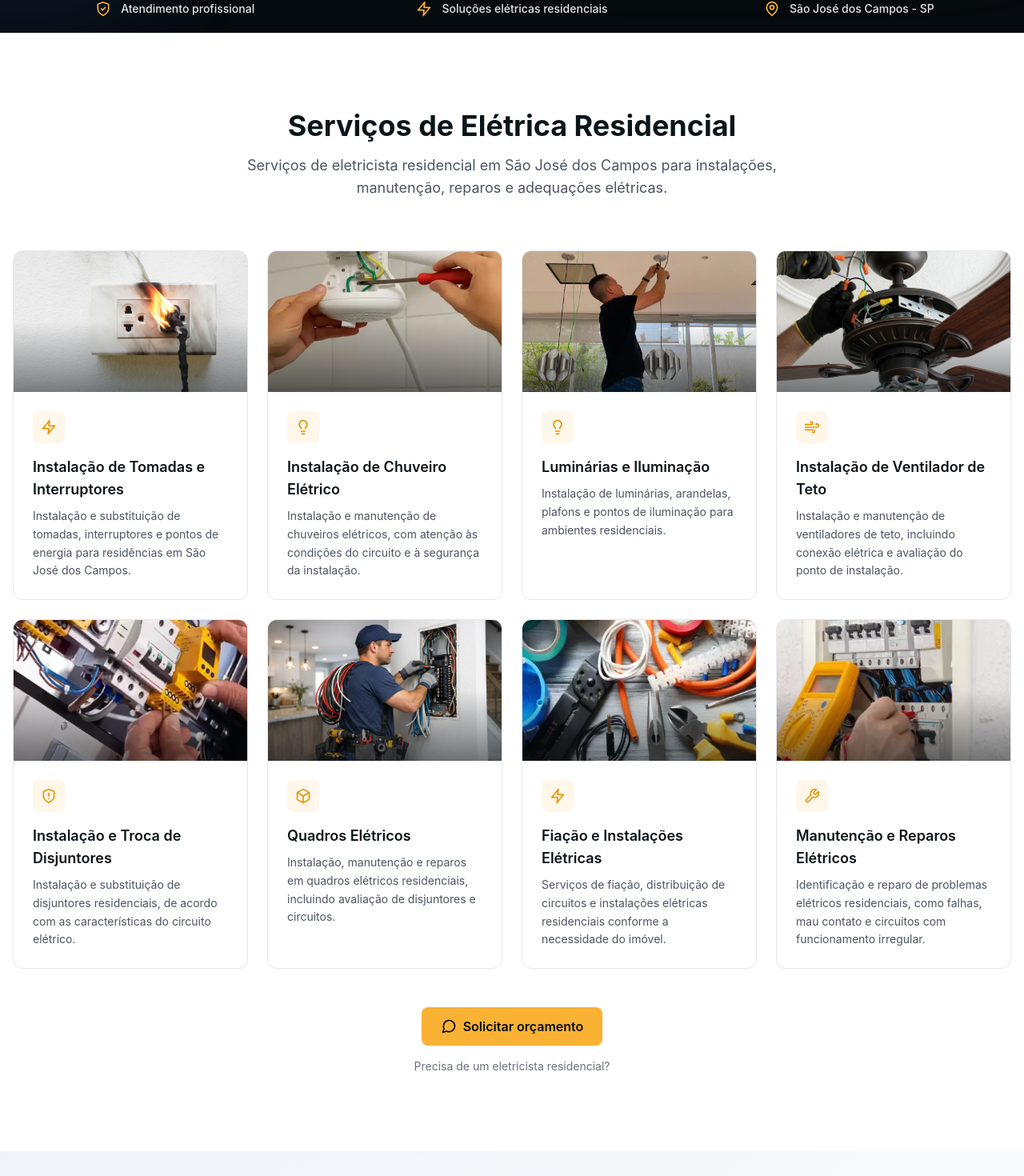
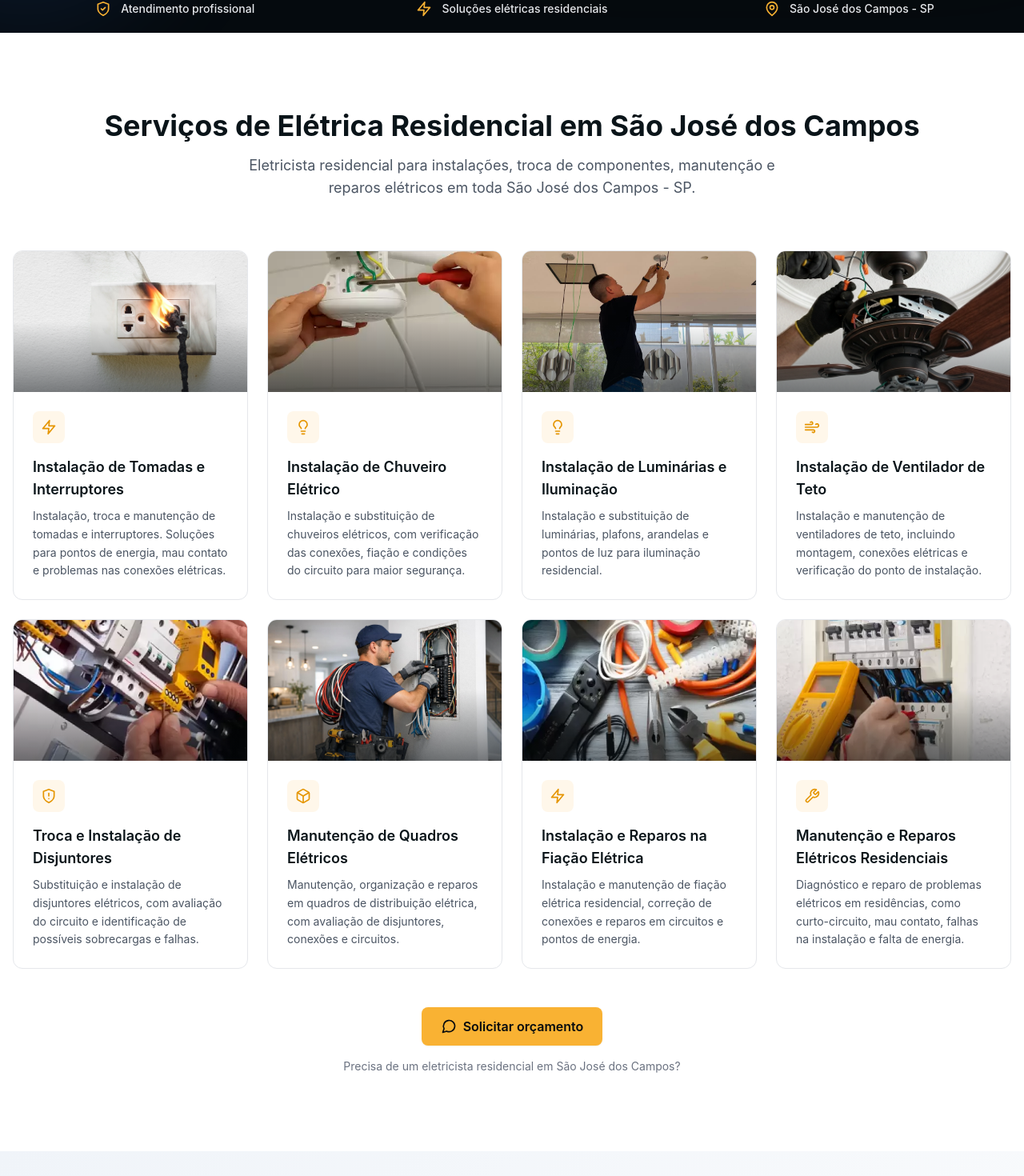
Before and after one commit to jeanlucassolutions/site-institucional, a Next.js app: page / in a window 1280 px wide. Shown: the part 840-2310 px from the top of the page at 80% size. Built offline with nearby package versions, Linux system fonts and the light colour scheme; no server answers.

Commit message:
Refine service details and location in Services component
Updated service descriptions and titles for clarity and detail. Enhanced header and paragraph text to include location specifics.

```diff
--- a/src/components/Services.tsx
+++ b/src/components/Services.tsx
@@ -1,3 +1,4 @@
+
 'use client'
 
 import Image from 'next/image'
@@ -18,56 +19,56 @@ const Services = () => {
       icon: Zap,
       title: 'Instalação de Tomadas e Interruptores',
       description:
-        'Instalação e substituição de tomadas, interruptores e pontos de energia para residências em São José dos Campos.',
+        'Instalação, troca e manutenção de tomadas e interruptores. Soluções para pontos de energia, mau contato e problemas nas conexões elétricas.',
     },
     {
       image: '/images/servico-chuveiro.png',
       icon: Lightbulb,
       title: 'Instalação de Chuveiro Elétrico',
       description:
-        'Instalação e manutenção de chuveiros elétricos, com atenção às condições do circuito e à segurança da instalação.',
+        'Instalação e substituição de chuveiros elétricos, com verificação das conexões, fiação e condições do circuito para maior segurança.',
     },
     {
       image: '/images/servico-iluminacao.png',
       icon: Lightbulb,
-      title: 'Luminárias e Iluminação',
+      title: 'Instalação de Luminárias e Iluminação',
       description:
-        'Instalação de luminárias, arandelas, plafons e pontos de iluminação para ambientes residenciais.',
+        'Instalação e substituição de luminárias, plafons, arandelas e pontos de luz para iluminação residencial.',
     },
     {
       image: '/images/servico-ventilar.png',
       icon: Wind,
       title: 'Instalação de Ventilador de Teto',
       description:
-        'Instalação e manutenção de ventiladores de teto, incluindo conexão elétrica e avaliação do ponto de instalação.',
+        'Instalação e manutenção de ventiladores de teto, incluindo montagem, conexões elétricas e verificação do ponto de instalação.',
     },
     {
       image: '/images/servico-disjuntor.png',
       icon: ShieldAlert,
-      title: 'Instalação e Troca de Disjuntores',
+      title: 'Troca e Instalação de Disjuntores',
       description:
-        'Instalação e substituição de disjuntores residenciais, de acordo com as características do circuito elétrico.',
+        'Substituição e instalação de disjuntores elétricos, com avaliação do circuito e identificação de possíveis sobrecargas e falhas.',
     },
     {
       image: '/images/servico-quadro-eletrico.png',
       icon: Box,
-      title: 'Quadros Elétricos',
+      title: 'Manutenção de Quadros Elétricos',
       description:
-        'Instalação, manutenção e reparos em quadros elétricos residenciais, incluindo avaliação de disjuntores e circuitos.',
+        'Manutenção, organização e reparos em quadros de distribuição elétrica, com avaliação de disjuntores, conexões e circuitos.',
     },
     {
       image: '/images/servico-fiacao.png',
       icon: Zap,
-      title: 'Fiação e Instalações Elétricas',
+      title: 'Instalação e Reparos na Fiação Elétrica',
       description:
-        'Serviços de fiação, distribuição de circuitos e instalações elétricas residenciais conforme a necessidade do imóvel.',
+        'Instalação e manutenção de fiação elétrica residencial, correção de conexões e reparos em circuitos e pontos de energia.',
     },
     {
       image: '/images/servico-manutencao.png',
       icon: Wrench,
-      title: 'Manutenção e Reparos Elétricos',
+      title: 'Manutenção e Reparos Elétricos Residenciais',
       description:
-        'Identificação e reparo de problemas elétricos residenciais, como falhas, mau contato e circuitos com funcionamento irregular.',
+        'Diagnóstico e reparo de problemas elétricos em residências, como curto-circuito, mau contato, falhas na instalação e falta de energia.',
     },
   ]
 
@@ -78,12 +79,12 @@ const Services = () => {
         {/* Cabeçalho */}
         <div className="text-center mb-16">
           <h2 className="text-3xl md:text-4xl font-bold text-navy-800 mb-4">
-            Serviços de Elétrica Residencial
+            Serviços de Elétrica Residencial em São José dos Campos
           </h2>
 
           <p className="text-lg text-gray-600 max-w-2xl mx-auto">
-            Serviços de eletricista residencial em São José dos Campos para
-            instalações, manutenção, reparos e adequações elétricas.
+            Eletricista residencial para instalações, troca de componentes,
+            manutenção e reparos elétricos em toda São José dos Campos - SP.
           </p>
         </div>
 
@@ -146,7 +147,7 @@ const Services = () => {
           />
 
           <p className="text-sm text-gray-500 mt-4">
-            Precisa de um eletricista residencial?
+            Precisa de um eletricista residencial em São José dos Campos?
           </p>
         </div>
 
```
